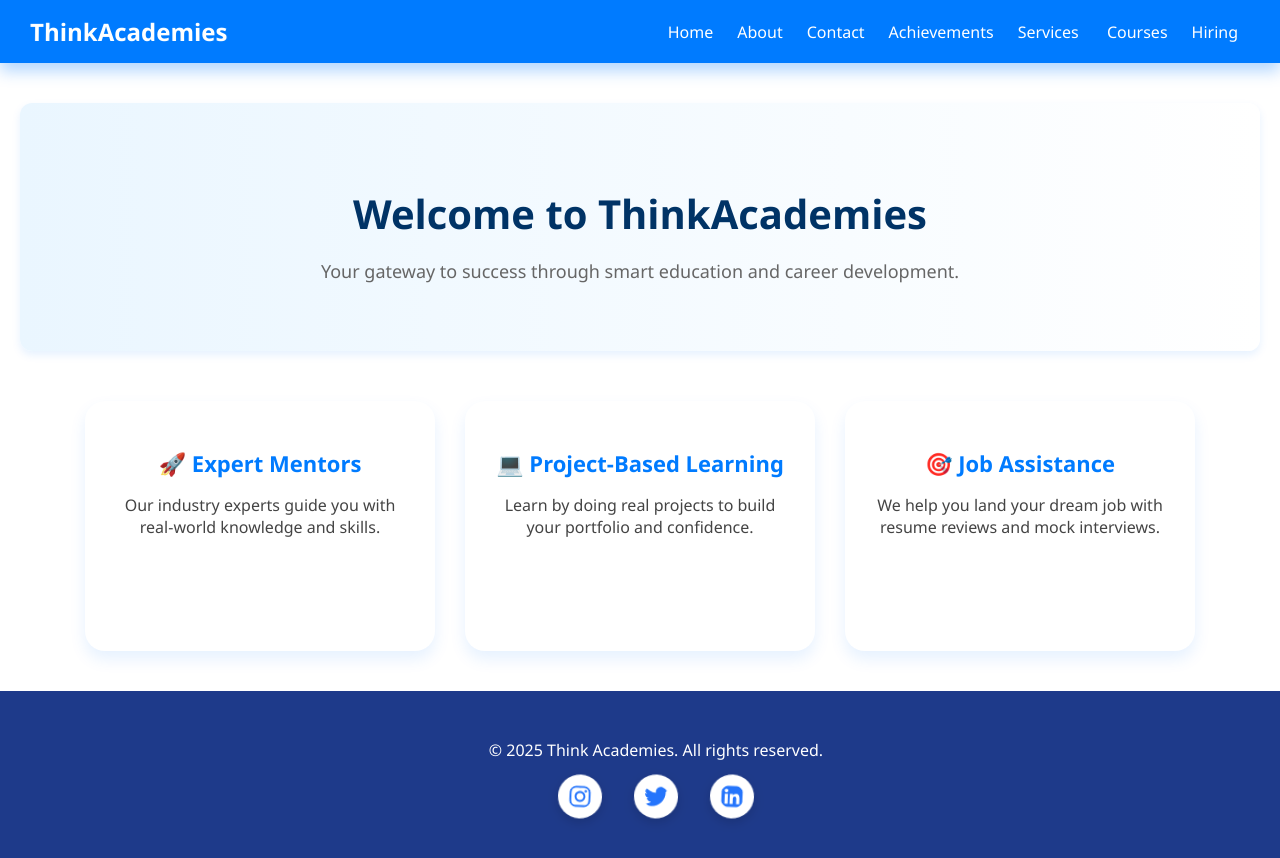
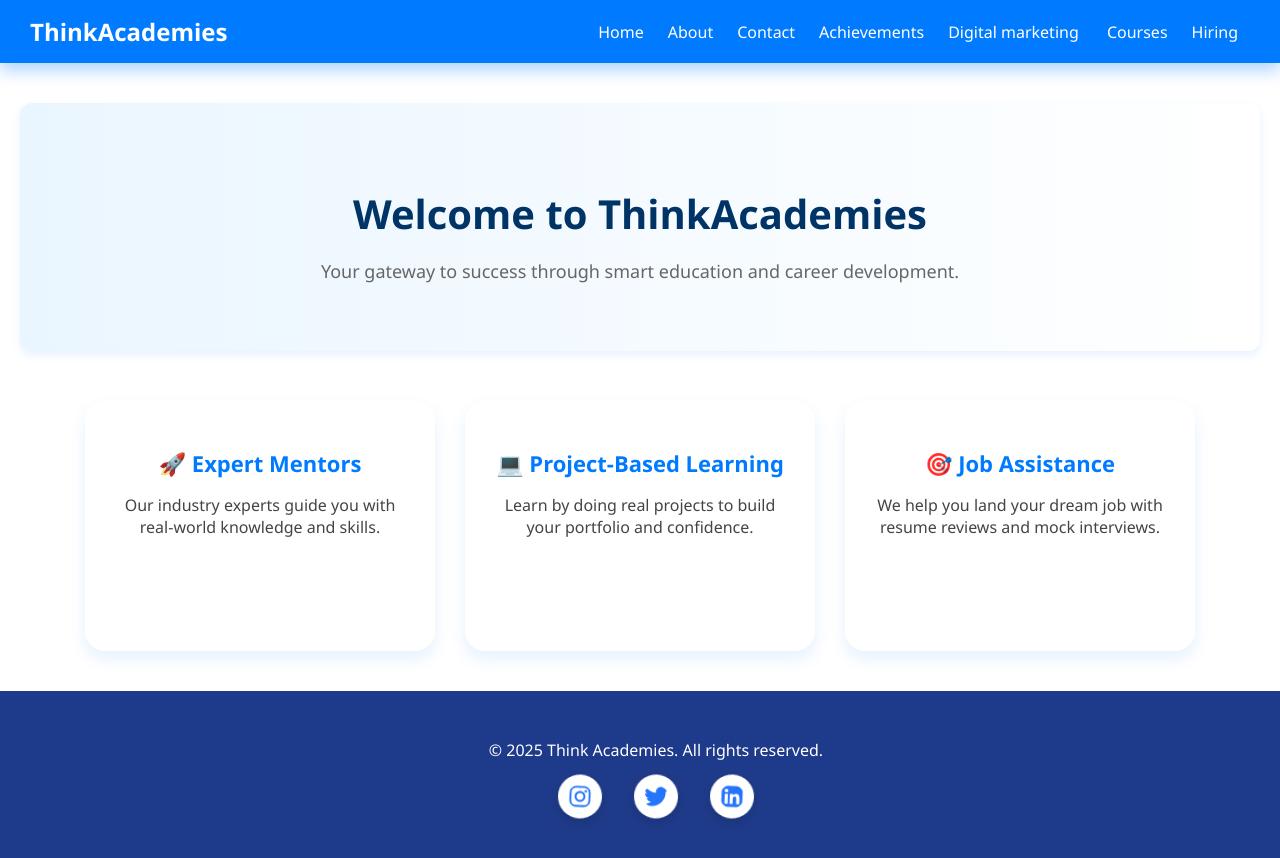
Before and after one commit to Anjali89to/thinkacademies, a React (Create React App) app: page / in a window 1280 px wide. Shown: the top 858 px of the page. Built offline with nearby package versions, Linux system fonts and the light colour scheme; the HTML template or start-up script is replaced by a standard one.

Commit message:
Fixed Navbar link for Services page

```diff
--- a/src/components/Navbar.js
+++ b/src/components/Navbar.js
@@ -12,7 +12,7 @@ const Navbar = () => {
         <NavLink to="/about" className={({ isActive }) => isActive ? 'active' : ''}>About</NavLink>
         <NavLink to="/contact" className={({ isActive }) => isActive ? 'active' : ''}>Contact</NavLink>
         <NavLink to="/achievements" className={({ isActive }) => isActive ? 'active' : ''}>Achievements</NavLink>
-        <NavLink to="/digital-marketing" className={({ isActive }) => isActive ? 'active' : ''}>Services</NavLink> {/* ✅ New link added */}
+        <NavLink to="/digital-marketing" className={({ isActive }) => isActive ? 'active' : ''}>Digital marketing</NavLink> {/* ✅ New link added */}
 
         {/* External links */}
         <a href="https://courses.thinkacademies.com" target="_blank" rel="noopener noreferrer">Courses</a>
```
